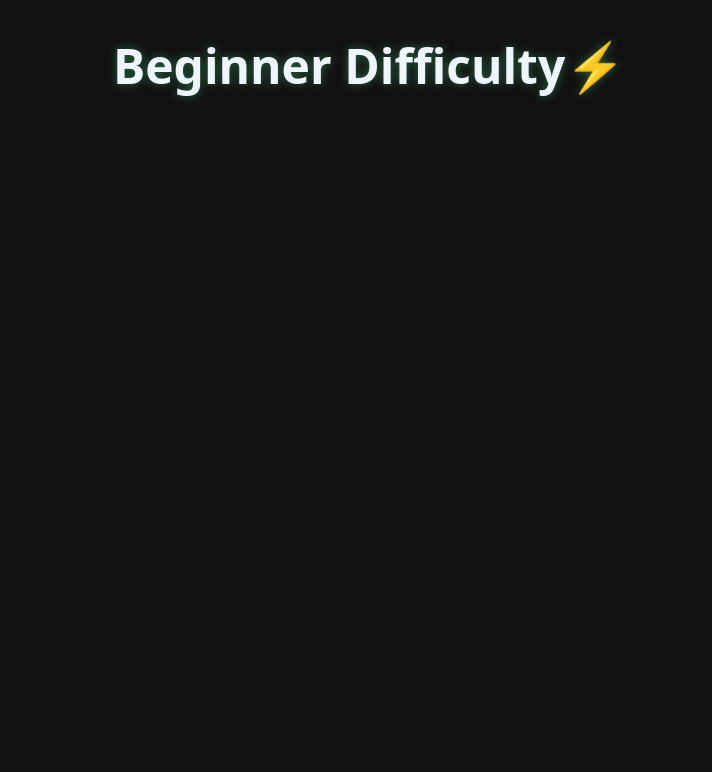
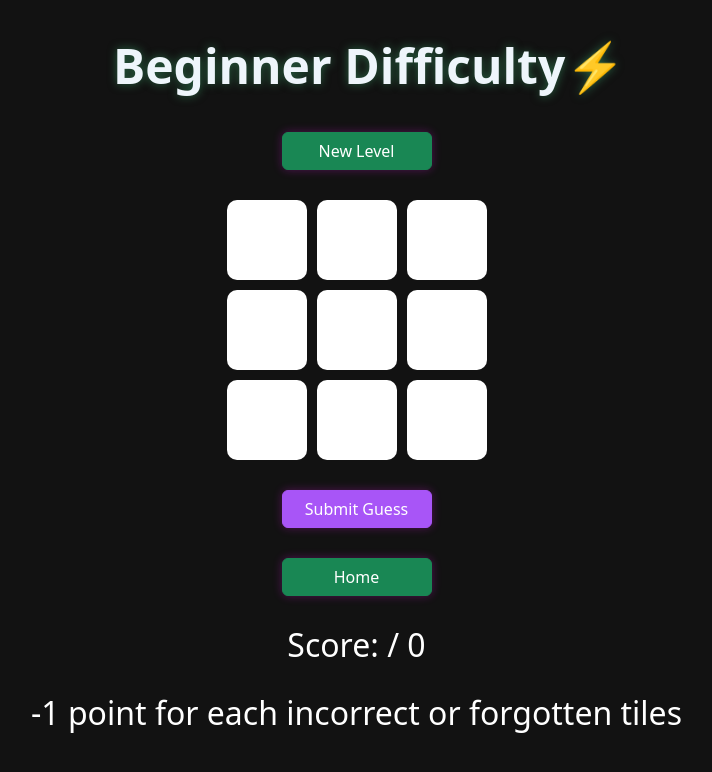
Before and after one commit to AhmedHassan2028/memory-game, a React (Vite) app in the folder seg-memory-game/: page /beginner in a window 1280 px wide. Shown: the top 772 px of the page, without its empty margins (271-983 px from the left). Built offline with nearby package versions, Linux system fonts and the light colour scheme.

Commit message:
beginner functionality

```diff
--- a/seg-memory-game/src/App.css
+++ b/seg-memory-game/src/App.css
@@ -227,3 +227,54 @@
   width: 150px;
   box-shadow: 0 0 10px rgba(224, 23, 228, 0.3);
 }
+
+.submit-button {
+  background-color: #a855f7;
+  border-color: #a855f7;
+  color: white;
+}
+
+.submit-button:hover {
+  background-color: #9333ea;
+  border-color: #9333ea;
+}
+
+/* Chatgpt helped with the displaying of the grids and tile */
+.grid {
+  display: grid;
+  grid-template-columns: repeat(3, 80px);
+  gap: 10px;
+  justify-content: center;
+  margin-top: 30px;
+  margin-right: 25px;
+}
+
+.tile {
+  width: 80px;
+  height: 80px;
+  background: white;
+  border-radius: 10px;
+}
+
+.green {
+  background: #22c55e;
+}
+
+.blue {
+  background: #9f3bf6;
+  cursor: pointer;
+}
+
+.score {
+  text-align: center;
+  margin-top: 30px;
+  margin-right: 25px;
+}
+
+.red {
+  background: #cd1313;
+}
+
+.yellow {
+  background: #e4b910;
+}
--- a/seg-memory-game/src/beginner.tsx
+++ b/seg-memory-game/src/beginner.tsx
@@ -1,12 +1,125 @@
+import { useState } from 'react'
+import Button from 'react-bootstrap/Button'
 import './App.css'
-
+import HomeButton from './components/home-button'
 
 function Beginner() {
 
+  // 9 tiles for beginner
+  const tiles = [0, 1, 2, 3, 4, 5, 6, 7, 8]
+
+  // Pattern to remember
+  const [pattern, setPattern] = useState<number[]>([])
+
+  const [showPattern, setShowPattern] = useState(false)
+  const [selectedTiles, setSelectedTiles] = useState<number[]>([])
+  const [score, setScore] = useState<number | null>(null)
+
+  function startGame() {
+    //Chatgpt helped with the generating new patterns part of this
+    setSelectedTiles([])
+    setScore(null)
+
+    const newPattern: number[] = []
+
+    while (newPattern.length < 4) {
+      const randomTile = Math.floor(Math.random() * 9)
+
+      if (!newPattern.includes(randomTile)) {
+        newPattern.push(randomTile)
+      }
+    }
+
+    setPattern(newPattern)
+
+    setShowPattern(true)
+
+    setTimeout(() => {
+      setShowPattern(false)
+    }, 3000)
+  }
+
+  // Chatgpt helped on this function
+  function handleTileClick(tile: number) {
+
+    // Prevent clicking while pattern is showing
+    if (showPattern) return
+
+    // Prevent selecting the same tile twice
+    if (selectedTiles.includes(tile)) return
+
+    setSelectedTiles([...selectedTiles, tile])
+  }
+
+  function checkScore() {
+
+    let correct = 0
+    let wrong = 0
+
+    selectedTiles.forEach(tile => {
+
+      if (pattern.includes(tile)) {
+        correct++
+      }
+      else {
+        wrong++
+      }
+
+    })
+
+    //So we dont get negtive
+    setScore(Math.max(0, correct - wrong))
+  }
 
   return (
     <>
-      <div className='title'>Beginner Difficulty<span className='lightning'>⚡</span></div>
+      <div className='title'>
+        Beginner Difficulty
+        <span className='lightning'>⚡</span>
+      </div>
+
+      <div className='buttons'>
+        <Button variant='success' onClick={startGame}>
+          New Level
+        </Button>
+      </div>
+
+      {/* Chatgpt helped on this div */}
+      <div className='grid'>
+        {tiles.map(tile => (
+          <div
+            key={tile}
+            onClick={() => handleTileClick(tile)}
+            className={`tile
+              ${showPattern && pattern.includes(tile) ? 'green' : ''}
+              ${selectedTiles.includes(tile) ? 'blue' : ''}
+            `}
+          />
+        ))}
+      </div>
+
+      <div className='buttons'>
+        <Button className='submit-button' onClick={checkScore}>
+          Submit Guess
+        </Button>
+      </div>
+
+      <div className='buttons'>
+        <HomeButton />
+      </div>
+
+      <div className='score'>
+        <h2>
+          Score: {score} / {pattern.length}
+        </h2>
+      </div>
+      <div className='score'>
+        <h2>
+          -1 point for each incorrect or forgotten tiles
+        </h2>
+      </div>
+
+
     </>
   )
 }
```
Also changed, not shown: seg-memory-game/src/components/start-game.tsx (added, +13 -0 lines).
